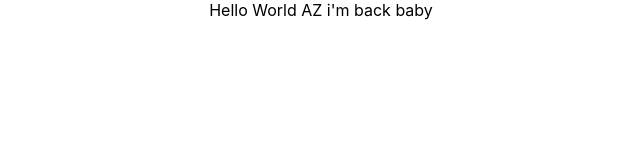
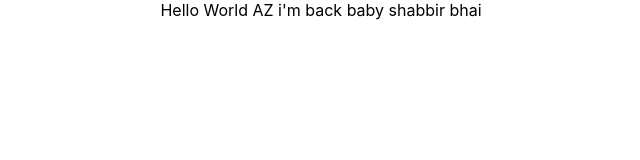
Before and after one commit to wajahatabbas27/travis-testing-react-app, a React (Create React App) app: page / in a window 1280 px wide. Shown: the top 160 px of the page, without its empty margins (319-959 px from the left). Built offline with nearby package versions, Linux system fonts and the light colour scheme.

Commit message:
test case 4

```diff
--- a/src/App.js
+++ b/src/App.js
@@ -3,7 +3,7 @@ import './App.css';
 function App() {
   return (
     <div className="App">
-      Hello World  AZ i'm back baby
+      Hello World  AZ i'm back baby shabbir bhai
     </div>
   );
 }
```
Also changed, not shown: 1 other file (tests, documents, lock files or other folders).
